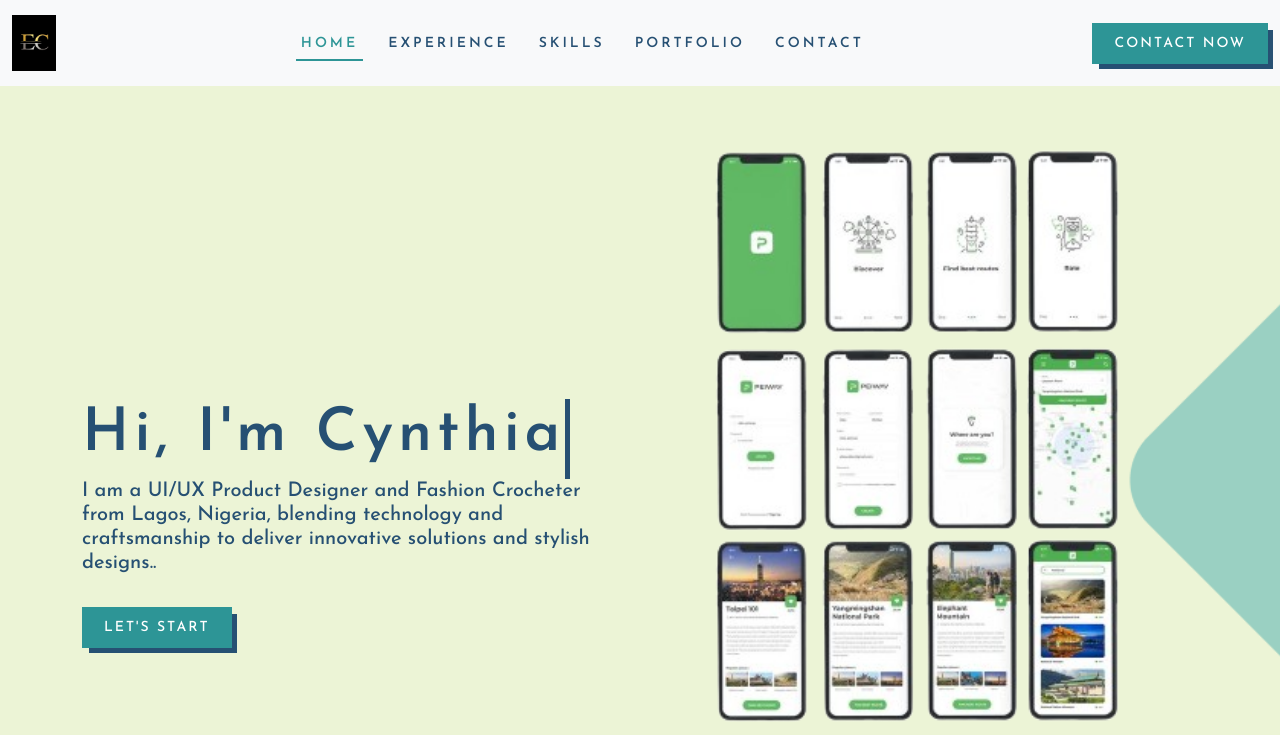
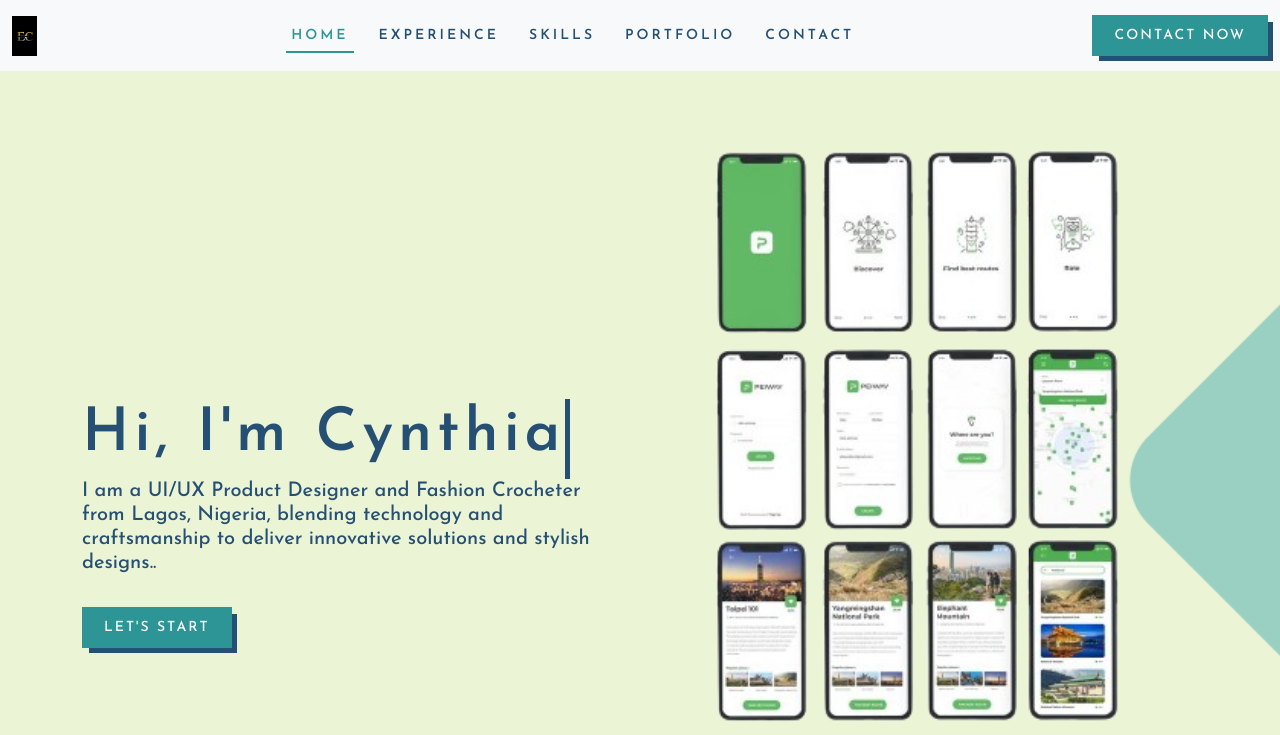
Before and after one commit to Chris-Chukwuebuka/Cindy-s-Portfoilio-Product-Deigner, a JavaScript app: page / in a window 1280 px wide. Shown: the top 735 px of the page. Built offline with nearby package versions, Linux system fonts and the light colour scheme; the HTML template or start-up script is replaced by a standard one.

Commit message:
Update logo size in header component

```diff
--- a/src/components/header.js
+++ b/src/components/header.js
@@ -3,7 +3,7 @@
 <nav class="navbar fixed-top navbar-expand-lg bg-body-tertiary">
     <div class="container-fluid">
         <a class="navbar-brand bg-black img-fluid" href="#home">
-            <img src={ require('../assets/images/cindys-logo.png')} alt="logo" width={"26px"} height={"46px"} />
+            <img src={ require('../assets/images/cindys-logo.png')} alt="logo" width={"26px"} height={"26px"} />
         </a>
         <button class="navbar-toggler" type="button" data-bs-toggle="collapse" data-bs-target="#navbarSupportedContent" aria-controls="navbarSupportedContent" aria-expanded="false" aria-label="Toggle navigation">
             <span class="navbar-toggler-icon"></span>
```
